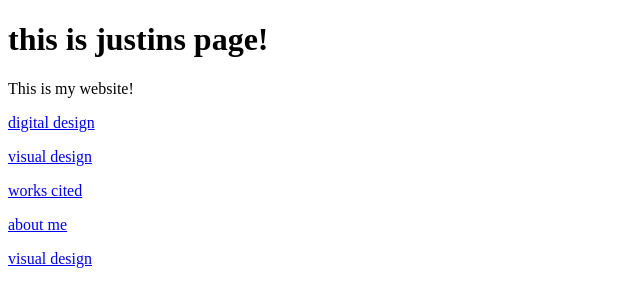
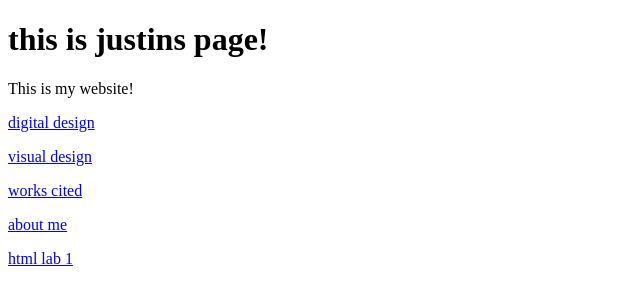
Before and after one commit to jujurich/jujurich.github.io, a plain HTML site: page index.html in a window 1280 px wide. Shown: the full height of the page, 0-640 px from the left. Drawn offline with Linux system fonts and the light colour scheme.

Commit message:
Update index.html

```diff
--- a/index.html
+++ b/index.html
@@ -23,7 +23,7 @@
 
     <p>  <a href = "aboutme.html"> about me </a> </p>
 
-    <p>    <a href = "html_lab1.html"> visual design </a> </p>
+    <p>    <a href = "html_lab1.html"> html lab 1 </a> </p>
 
 
   </body>
```
